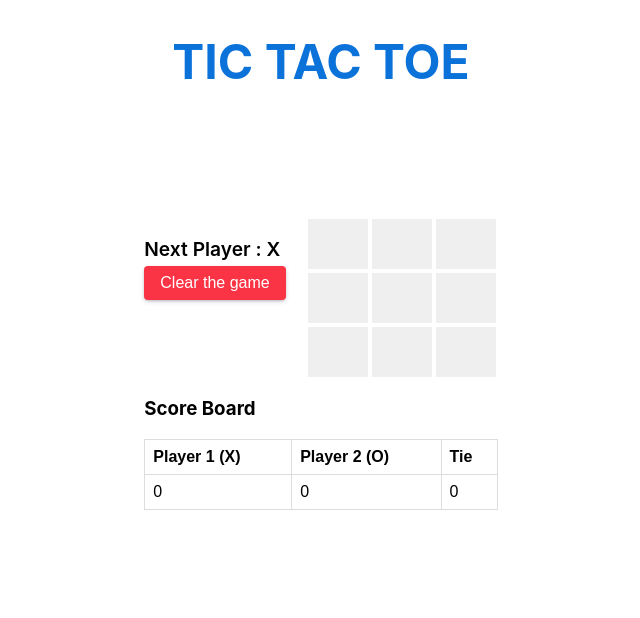
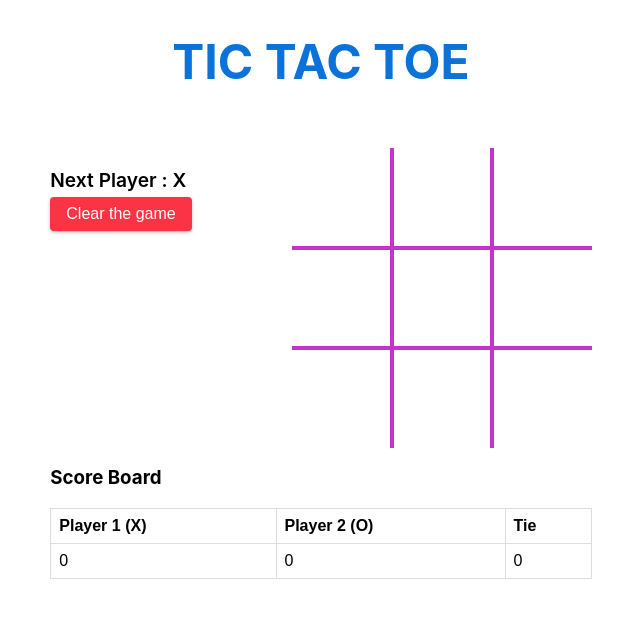
Before and after one commit to NitinSirsath/tictactoe-antstack, a React (Create React App) app: page / in a window 1280 px wide. Shown: the top 618 px of the page, without its empty margins (319-959 px from the left). Built offline with nearby package versions, Linux system fonts and the light colour scheme.

Commit message:
bug fixes

```diff
--- a/src/components/Board.jsx
+++ b/src/components/Board.jsx
@@ -1,4 +1,4 @@
-import React, { useEffect, useState } from "react";
+import React, { useCallback, useEffect, useState } from "react";
 import Square from "./Square";
 import style from "../styles/board.module.css";
 import BoardStatus from "./BoardStatus";
@@ -9,7 +9,7 @@ const Board = () => {
   const [isX, setIsX] = useState(true);
   const [playerScoreX, setPlayerScoreX] = useState(0);
   const [playerScoreO, setPlayerScoreO] = useState(0);
-  const [tieScore, setTieScore] = useState(0)
+  const [tieScore, setTieScore] = useState(0);
 
   function calculateWinner(squares) {
     const lines = [
@@ -34,8 +34,6 @@ const Board = () => {
     }
     return null;
   }
-
-
 
   const handleClick = (i) => {
     if (calculateWinner(squares) || squares[i]) {
@@ -67,55 +65,70 @@ const Board = () => {
     status = `Next Player : ${isX ? "X" : "O"}`;
   }
 
+  const checkTie = squares.every((element) => element !== null);
+  const changeScoreBoardStatus = useCallback(
+    (winner, checkTie) => {
+      if (winner === "X") {
+        setPlayerScoreX((preV) => preV + 1);
+      }
+      if (winner === "O") {
+        setPlayerScoreO((preV) => preV + 1);
+      }
+
+      if (checkTie) {
+        setTieScore((preV) => preV + 1);
+      }
+    },
+    []
+  );
+
+  useEffect(() => {
+    changeScoreBoardStatus(winner, checkTie);
+  }, [changeScoreBoardStatus,winner, checkTie]);
 
   const handleRestart = () => {
     setIsX(true);
     setSquares(Array(9).fill(null));
-    if (winner === "X") {
-      setPlayerScoreX((preV) => preV + 1);
-      console.log(playerScoreX);
-    }
-    if(winner === "O"){
-        setPlayerScoreO((preV) => preV + 1);
-        console.log(playerScoreO);
-    }
-    const found = squares.every(element => element !== null);
-    if(found){
-        setTieScore(preV => preV + 1)
-        console.log(tieScore);
-    }
-
   };
 
   return (
     <div>
       <div className={style.board_container}>
-        <BoardStatus winner={winner} restart={handleRestart} status={status} />
+        <BoardStatus
+          winner={winner}
+          restart={handleRestart}
+          checkTie={checkTie}
+          status={status}
+        />
 
         <div className={style.board_squares}>
-          <div className={style.board_wrapper}>
+          {/* <div className={style.board_wrapper}> */}
           <Square
-              border={'b_botton_right'}
+            border={style.b_botton_right}
             value={squares[0]}
             onClick={() => handleClick(0)}
           />
           <Square value={squares[1]} onClick={() => handleClick(1)} />
           <Square value={squares[2]} onClick={() => handleClick(2)} />
-          </div>
-          <div className={style.board_wrapper}>
+          {/* </div> */}
+          {/* <div className={style.board_wrapper}> */}
           <Square value={squares[3]} onClick={() => handleClick(3)} />
           <Square value={squares[4]} onClick={() => handleClick(4)} />
           <Square value={squares[5]} onClick={() => handleClick(5)} />
-          </div>
-          <div className={style.board_wrapper}>
+          {/* </div> */}
+          {/* <div className={style.board_wrapper}> */}
           <Square value={squares[6]} onClick={() => handleClick(6)} />
           <Square value={squares[7]} onClick={() => handleClick(7)} />
           <Square value={squares[8]} onClick={() => handleClick(8)} />
-          </div>
+          {/* </div> */}
         </div>
       </div>
       <div>
-        <Score playerScoreO={playerScoreO} tieScore={tieScore} playerScoreX={playerScoreX} />
+        <Score
+          playerScoreO={playerScoreO}
+          tieScore={tieScore}
+          playerScoreX={playerScoreX}
+        />
       </div>
     </div>
   );
--- a/src/components/BoardStatus.jsx
+++ b/src/components/BoardStatus.jsx
@@ -1,15 +1,15 @@
 import React from 'react'
 import style from '../styles/boardStatus.module.css'
-import squareStyle from '../styles/square.module.css'
 
-const BoardStatus = ({status ,restart,winner}) => {
+
+const BoardStatus = ({status ,restart,winner, checkTie}) => {
   return (
     <div className={style.container}>
         <div  className={style.status_wrapper}>
             {status}
         </div>
         <div >
-    <button className={`${style.restart_btn} ${winner? style.winner_bg : style.clear_bg}`} onClick={restart}>{winner? 'Restart the game' : 'Clear the game'}</button>
+    <button className={`${style.restart_btn} ${winner? style.winner_bg : style.clear_bg}`} onClick={restart}>{winner || checkTie ? 'Restart the game' : 'Clear the game'}</button>
         </div>
 
     </div>
--- a/src/components/Square.jsx
+++ b/src/components/Square.jsx
@@ -1,12 +1,12 @@
 import React from 'react'
 import style from '../styles/square.module.css'
-import styleBoard from '../styles/board.module.css'
+
 
 
 const Square = ({value , border, onClick}) => {
 
   return (
-    <button className={`${value === 'X'? style.X_color : style.Y_color} ${style.square_btn} ${styleBoard.border}`} onClick={onClick}>
+    <button className={`${value === 'X'? style.X_color : style.Y_color} ${style.square_btn} ${border}`} onClick={onClick}>
         {value}
     </button>
   )
--- a/src/styles/board.module.css
+++ b/src/styles/board.module.css
@@ -1,11 +1,12 @@
 .board_wrapper{
     display: flex;
     width: inherit;
+
 }
 
 .board_container{
     display:  flex;
-    gap: 20px;
+    gap: 100px;
 }
 
 @media only screen and (max-width: 600px) {
@@ -17,20 +18,25 @@
 
 
 .board_squares{
-    /* display: grid;
-    grid: 85px 85px 85px / 85px 85px 85px;
-    gap: 5px;
-    background-color: rgba(0, 0, 0, 0.2);
-
-    width: calc(3* 85px + 2 * 5px);
-    height: calc(3* 85px + 2 * 5px); */
+    display: grid;
+    /* gap: 1px; */
+   grid-template-columns: repeat(3,auto);
+    height: 300px;
+    width: 300px;
+    /* border: 2px solid rebeccapurple */
 }
 
-.b_bottom_right{
-    border-bottom: 1px solid rgb(167, 163, 163);
-    border-right: 1px solid rgb(167, 163, 163);
+/* .board_squares:first-child,
+.board_squares:nth-child(2),
+.board_squares:nth-child(3){
+    border-top: none;
+    border-left: none;
+    background-color: violet !important;
 }
 
-.b_bottom_right_end{
-    border-bottom: 1px solid rgb(167, 163, 163);
-}
+.board_squares:last-child,
+.board_squares:nth-child(7),
+.board_squares:nth-child(8){
+
+    border-bottom: none;
+} */
--- a/src/styles/square.module.css
+++ b/src/styles/square.module.css
@@ -1,19 +1,37 @@
-.square_btn{
-    height: 50px;
-    width: 60px;
-    font-weight: bolder;
-    font-size: large;
-    color: red;
-    margin: 2px;
- border: none;
+.X_color {
+  color: red;
 }
 
-
-
-.X_color{
-    color: red;
+.Y_color {
+  color: blue;
 }
 
-.Y_color{
-    color: blue;
+.square_btn {
+  height: 100px;
+  width: 100px;
+  font-weight: bolder;
+  font-size: 40px;
+  /* color: red; */
+
+  /* margin: 2px; */
+  background-color: white;
+  border: 2px solid rgb(197, 52, 202);
 }
+
+.square_btn:first-child,
+.square_btn:nth-child(2),
+.square_btn:nth-child(3) {
+  border-top: none;
+}
+.square_btn:last-child,
+.square_btn:nth-child(7),
+.square_btn:nth-child(8) {
+  border-bottom: none;
+}
+
+.square_btn:nth-child(3n + 1) {
+  border-left: none;
+}
+.square_btn:nth-child(3n + 3) {
+  border-right: none;
+}
```
Lines whose indentation alone changed are shown as unchanged.
